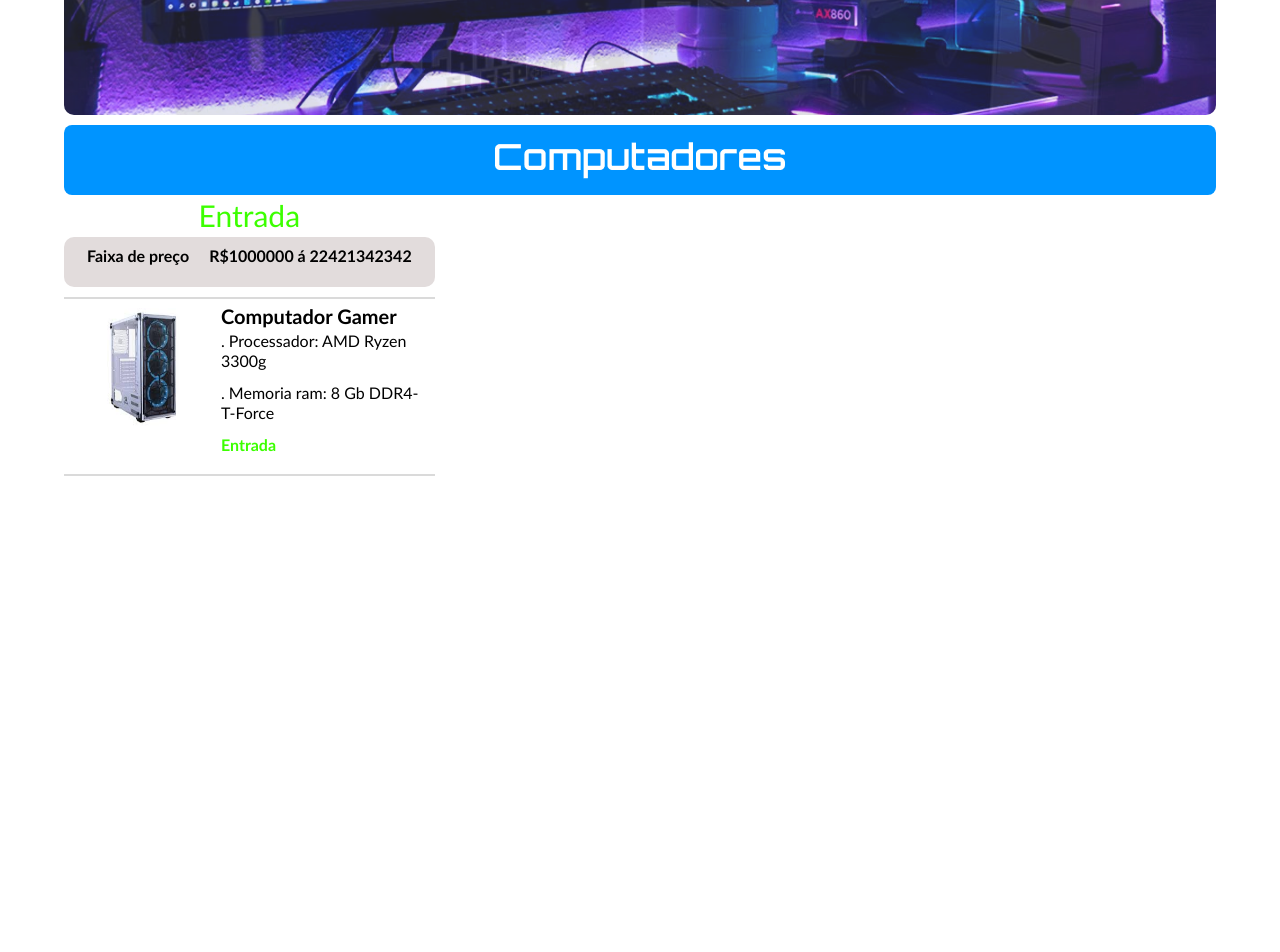
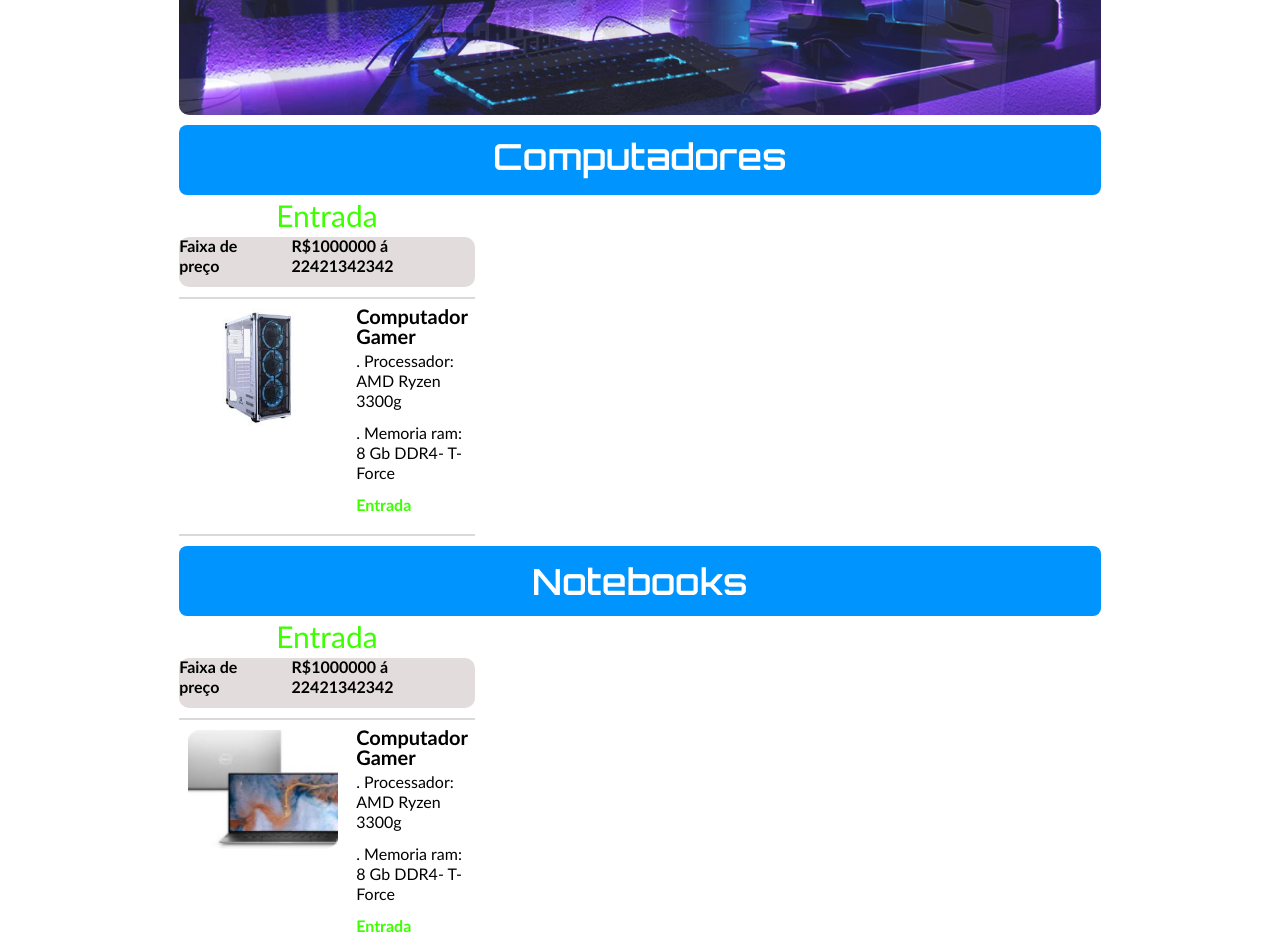
Before and after one commit to joaosouzaa01/TCC, an Angular app: page / in a window 1280 px wide. Shown: the part 380-1332 px from the top of the page. Before the commit the page ends 866 px from the top, so only its background shows below. Built offline with nearby package versions, Linux system fonts and the light colour scheme; a web font is replaced by a local one.

Commit message:
Inclusão de campo notbooks e criação do componente de filtragem

```diff
--- a/src/app/pages/home/home.component.html
+++ b/src/app/pages/home/home.component.html
@@ -1,3 +1,6 @@
-<app-slideshow></app-slideshow>
-
-<app-cards></app-cards>
+<div class="home">
+  <div class="elementos__home">
+    <app-slideshow></app-slideshow>
+    <app-cards></app-cards>
+  </div>
+</div>
--- a/src/app/pages/home/home.component.scss
+++ b/src/app/pages/home/home.component.scss
@@ -0,0 +1,10 @@
+.home{
+ display: flex;
+ height: 100vh;
+ width: 100vw;
+ justify-content: center;
+    .elementos__home{
+        height: 100vh;
+        width: 80vw;
+    }
+}
--- a/src/app/pages/monte-o-seu/monte-o-seu.component.html
+++ b/src/app/pages/monte-o-seu/monte-o-seu.component.html
@@ -1,3 +1,19 @@
+<app-filtragem>
+  <div class="blocoLateralFiltro">
+    <p class="tituloFiltro">Filtros</p>
+
+    <div class="centralizado">
+      <input type="text" placeholder="Buscar filtro" />
+    </div>
+    <div>
+      <!-- <p>programação</p>
+        <section class="example-section">
+          <mat-checkbox class="example-margin">Check me!</mat-checkbox>
+        </section> -->
+    </div>
+  </div>
+</app-filtragem>
+
 <!-- <div class="geral">
       <div class="cards__container">
         <div class="cards__header">
@@ -28,21 +44,3 @@
         </div>
       </div>
   </div> -->
-
-<div class="blocoLateralFiltro">
-
-  <p class="tituloFiltro">Filtros</p>
-
-  <div class="centralizado">
-    <input type="text" placeholder="Buscar filtro"  >
-  </div>
-  <div>
-    <!-- <p>programação</p>
-    <section class="example-section">
-      <mat-checkbox class="example-margin">Check me!</mat-checkbox>
-    </section> -->
-
-  </div>
-
-
-</div>
--- a/src/app/shared/components/cards/cards.component.html
+++ b/src/app/shared/components/cards/cards.component.html
@@ -26,4 +26,32 @@
       </div>
     </div>
   </div>
+  <!-- */////////////////////////////////////////////// Notbook ////////////////////////////////////////////////////////* -->
+  <div class="cards__container">
+    <div class="cards__header">
+      <img src="../../../../assets/logo/Notebooks.png" />
+    </div>
+  </div>
+
+  <div class="grade__cards">
+    <div class="card">
+      <p class="nivel__card">Entrada</p>
+      <div class="faixa__preco">
+        <p>Faixa de preço</p>
+        <p>R$1000000 á 22421342342</p>
+      </div>
+      <div class="pc__info">
+        <div class="imagem">
+          <img class="cardsImg" src="../../../../assets/img/image 242.png" />
+        </div>
+
+        <div class="linhas__info">
+          <p class="titulo__info">Computador Gamer</p>
+          <p>. Processador: AMD Ryzen 3300g</p>
+          <p>. Memoria ram: 8 Gb DDR4- T-Force</p>
+          <p class="nivel__card--info">Entrada</p>
+        </div>
+      </div>
+    </div>
+  </div>
 </div>
--- a/src/app/shared/components/cards/cards.component.scss
+++ b/src/app/shared/components/cards/cards.component.scss
@@ -51,6 +51,7 @@
       border: none;
       border-top: 2px solid #DADADA ;
       border-bottom: 2px solid #DADADA ;
+      gap: 20px;
 
       .imagem{
         .cardsImg{
--- /dev/null
+++ b/src/app/shared/components/filtragem/filtragem.component.html
@@ -0,0 +1,42 @@
+<mat-drawer-container class="example-container" autosize>
+  <mat-drawer #drawer class="example-sidenav" mode="side">
+    <p class="titulo__filtragem">Filtros</p>
+
+    <div class="opcoes__filtragem">
+      <input
+        class="pesquisa__filtragem"
+        type="text"
+        placeholder="Buscar filtro"
+      />
+
+      <section>
+        <h4>Selecione suas opções:</h4>
+        <p><mat-checkbox>Teste 1</mat-checkbox></p>
+        <p><mat-checkbox>Teste 2</mat-checkbox></p>
+        <p><mat-checkbox>Teste 3</mat-checkbox></p>
+        <p><mat-checkbox>Teste 4</mat-checkbox></p>
+        <p><mat-checkbox>Teste 5</mat-checkbox></p>
+      </section>
+    </div>
+  </mat-drawer>
+
+  <div class="example-sidenav-content">
+    <button
+      type="button"
+      class="botao__filtro"
+      mat-button
+      (click)="drawer.toggle()"
+    >
+      <svg
+        class="icone__seta"
+        xmlns="http://www.w3.org/2000/svg"
+        viewBox="0 0 512 512"
+      >
+        <!--! Font Awesome Pro 6.2.0 by @fontawesome - https://fontawesome.com License - https://fontawesome.com/license (Commercial License) Copyright 2022 Fonticons, Inc. -->
+        <path
+          d="M3.9 54.9C10.5 40.9 24.5 32 40 32H472c15.5 0 29.5 8.9 36.1 22.9s4.6 30.5-5.2 42.5L320 320.9V448c0 12.1-6.8 23.2-17.7 28.6s-23.8 4.3-33.5-3l-64-48c-8.1-6-12.8-15.5-12.8-25.6V320.9L9 97.3C-.7 85.4-2.8 68.8 3.9 54.9z"
+        />
+      </svg>
+    </button>
+  </div>
+</mat-drawer-container>
--- /dev/null
+++ b/src/app/shared/components/filtragem/filtragem.component.scss
@@ -0,0 +1,58 @@
+.example-container {
+    position: absolute;
+    width: 600px;
+    height: 100vh;
+  }
+
+  .example-sidenav-content {
+    display: flex;
+    height: 10%;
+    align-items: center;
+    justify-content: left;
+
+    .botao__filtro{
+        height: 80px;
+        width: 90px;
+        border-radius: 20px;
+        margin: 100px 0 0 -45px;
+        border: none;
+        background-color: #0094FF;
+
+        .icone__seta{
+            margin-left:35px;
+            height: 30px;
+            width: 30px;
+            fill: #fff;
+        }
+    }
+  }
+
+  .example-sidenav {
+    width: 20vw;
+    border: none;
+    border-right: 1px solid #0094FF;
+    padding: 20px;
+
+    .titulo__filtragem{
+        font-size: 30px;
+        color:#0094FF;
+       }
+
+    .opcoes__filtragem{
+     display: flex;
+     flex-direction: column;
+     margin: 10px 20px 0 0;
+     gap: 20px;
+
+     .checkbox{
+        background-color: #0094FF;
+     }
+
+     .pesquisa__filtragem{
+      width: 80%;
+      height: 30px;
+      border: 2px solid #a19e9e;
+      padding: 2px 2px 2px 15px;
+     }
+    }
+  }
--- /dev/null
+++ b/src/app/shared/components/filtragem/filtragem.component.ts
@@ -0,0 +1,14 @@
+import { Component, OnInit } from '@angular/core';
+
+@Component({
+  selector: 'app-filtragem',
+  templateUrl: './filtragem.component.html',
+  styleUrls: ['./filtragem.component.scss']
+})
+export class FiltragemComponent implements OnInit {
+
+  constructor() { }
+
+  ngOnInit(): void {
+  }
+}
```
Also changed, not shown: src/app/app.module.ts (+8 -2 lines), src/assets/img/image 242.png (added), src/assets/logo/Notebooks.png (added). Lines whose indentation alone changed are shown as unchanged.
